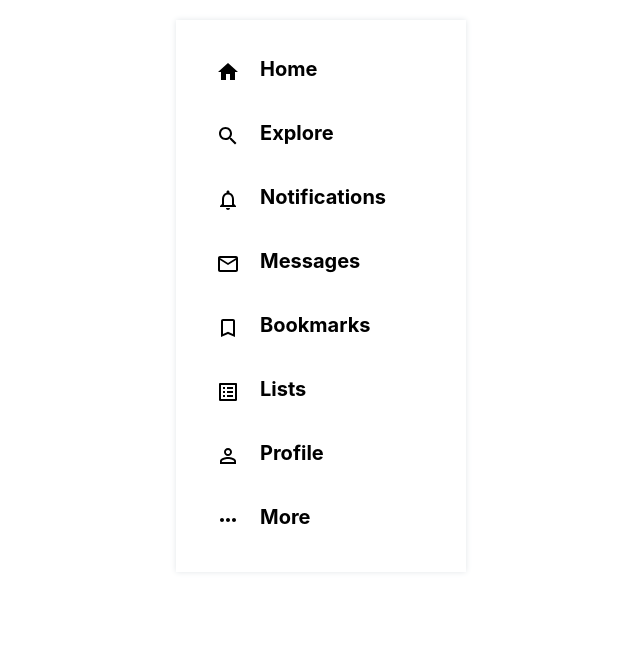
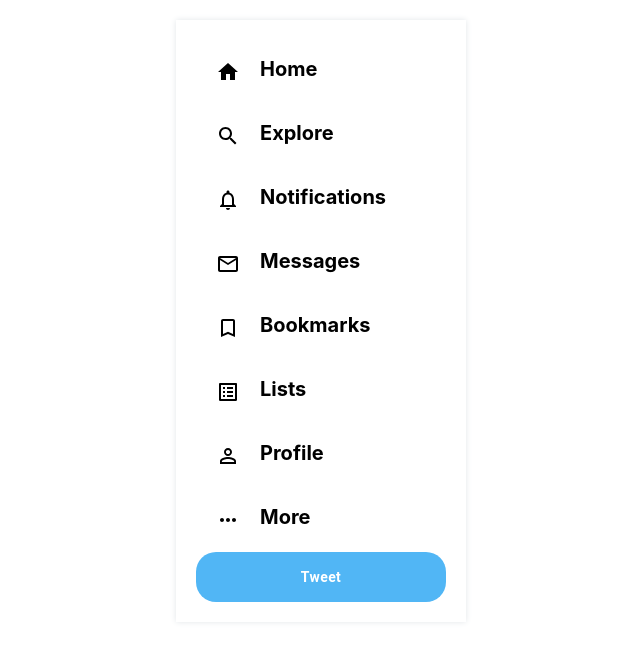
Before and after one commit to abdelmanaf/twitter, a React (Create React App) app: page / in a window 1280 px wide. Shown: the top 662 px of the page, without its empty margins (319-959 px from the left). Built offline with nearby package versions, Linux system fonts and the light colour scheme.

Commit message:
add tweet button

```diff
--- a/src/Sidebar.js
+++ b/src/Sidebar.js
@@ -8,12 +8,13 @@ import BookmarkBorderIcon from "@material-ui/icons/BookmarkBorder";
 import ListAltIcon from "@material-ui/icons/ListAlt";
 import PermIdentityIcon from "@material-ui/icons/PermIdentity";
 import MoreHorizIcon from "@material-ui/icons/MoreHoriz";
+import { Button } from "@material-ui/core";
 
 
 function Sidebar(){
   return(
     <div className="sidebar">
-        <SidebarLink text="Home" Icon={HomeIcon} />
+        <SidebarLink text="Home" active={true} Icon={HomeIcon} />
         <SidebarLink text="Explore" Icon={SearchIcon} />
         <SidebarLink text="Notifications" Icon={NotificationsNoneIcon} />
         <SidebarLink text="Messages" Icon={MailOutlineIcon} />
@@ -21,6 +22,9 @@ function Sidebar(){
         <SidebarLink text="Lists" Icon={ListAltIcon} />
         <SidebarLink text="Profile" Icon={PermIdentityIcon} />
         <SidebarLink text="More" Icon={MoreHorizIcon}/>
+        <Button id="tweet">
+            Tweet
+        </Button>
     </div>
   );
 }
--- a/src/sidebar.css
+++ b/src/sidebar.css
@@ -5,3 +5,13 @@
     margin: 20px auto 0 auto;
     box-shadow: 0 0 6px hsl(210 14% 90%);
   }
+
+#tweet{
+  width: 100%;
+  height: 50px;
+  background-color: hsl(203, 89%, 64%);
+  border-radius: 20px;
+  color: white;
+  font-weight: 700;
+  text-transform: inherit;
+}
```
